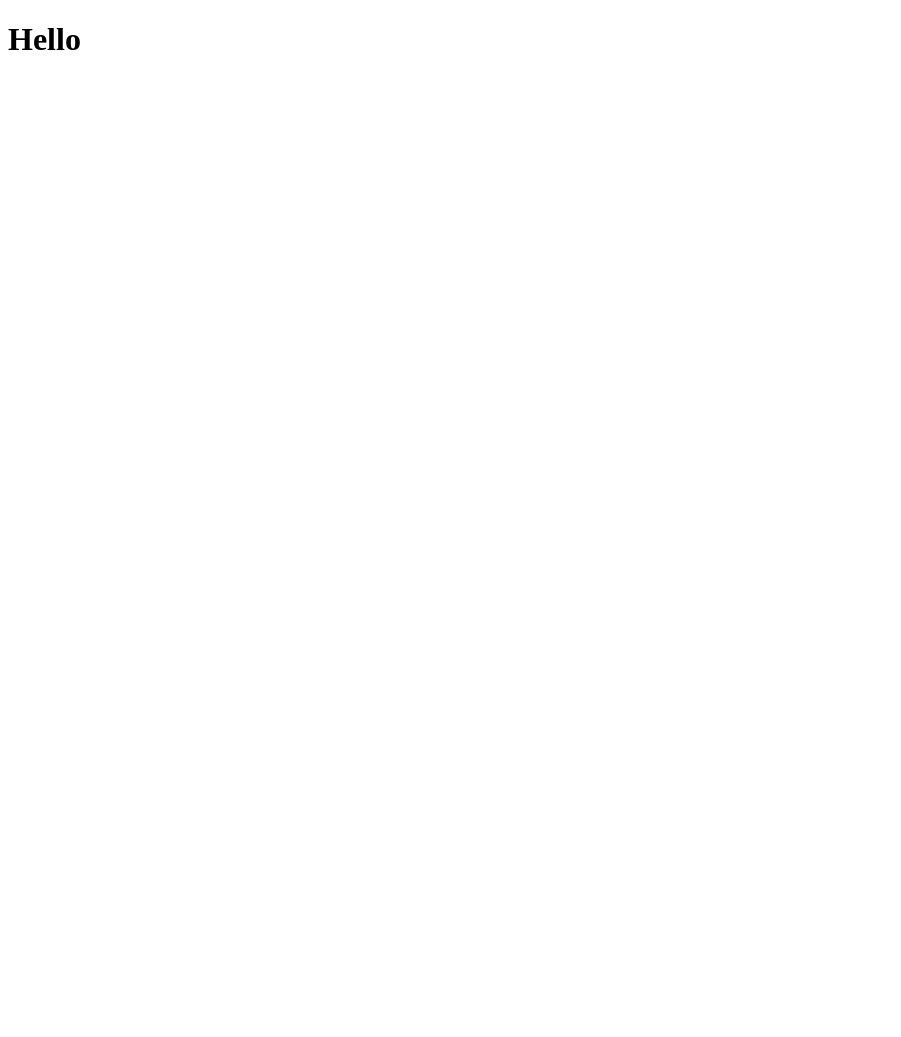
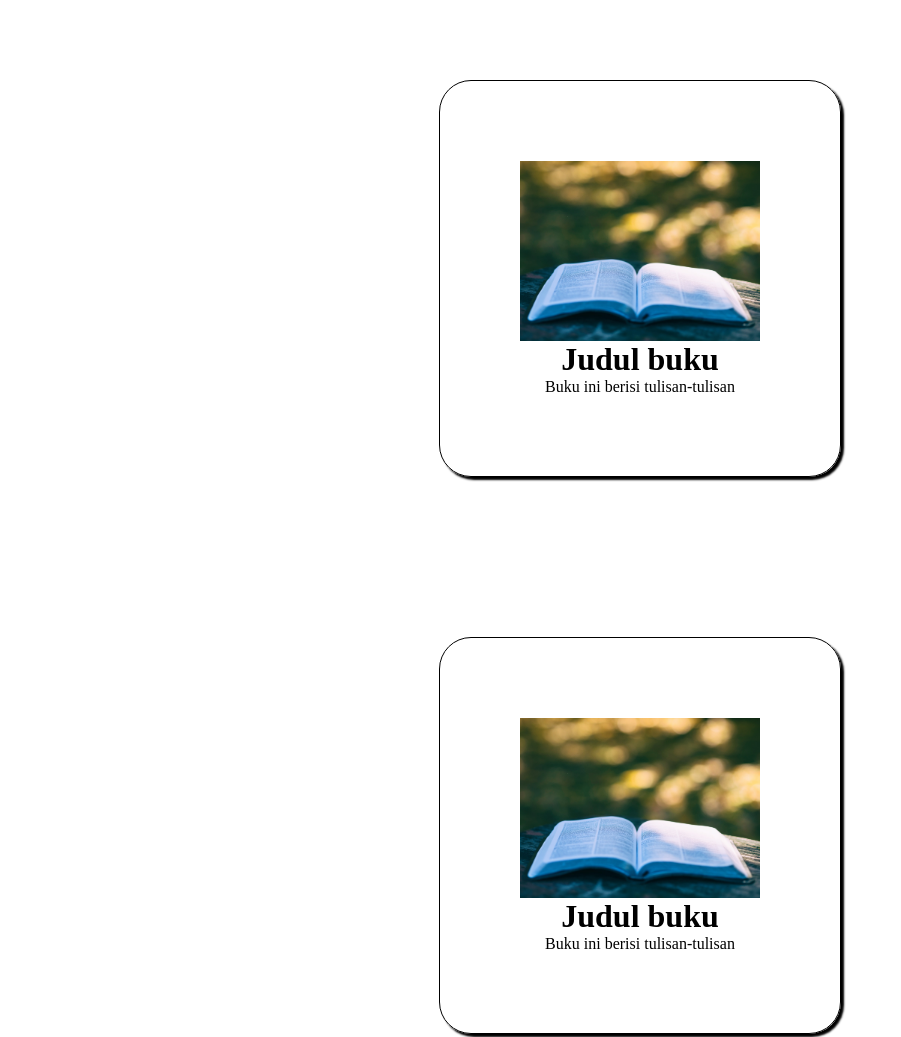
Before and after one commit to FaizKhalifah/progressive-web-report, a plain HTML site: page index.html in a window 1280 px wide. Shown: the top 1037 px of the page, without its empty margins (0-901 px from the left). Before the commit the page ends 800 px from the top, so only its background shows below. Drawn offline with Linux system fonts and the light colour scheme.

Commit message:
memperbagus tampilan web

```diff
--- a/index.html
+++ b/index.html
@@ -7,7 +7,21 @@
     <link rel="stylesheet" href="style.css">
 </head>
 <body>
-    <h1>Hello</h1>
+    <div class="books">
+        <img src="book.jpg" alt="foto buku">
+        <h1>Judul buku</h1>
+        <p>Buku ini berisi tulisan-tulisan</p>
+    </div>
+    <div class="books">
+        <img src="book.jpg" alt="foto buku">
+        <h1>Judul buku</h1>
+        <p>Buku ini berisi tulisan-tulisan</p>
+    </div>
+    <div class="books">
+        <img src="book.jpg" alt="foto buku">
+        <h1>Judul buku</h1>
+        <p>Buku ini berisi tulisan-tulisan</p>
+    </div>
 </body>
 <script src="script.js"></script>
 </html>
--- a/style.css
+++ b/style.css
@@ -0,0 +1,26 @@
+*{
+    margin: 0px;
+    padding: 0px;
+    box-sizing:border-box;
+}
+
+body, div{
+    display: flex;
+    flex-direction: column;
+    justify-content: center;
+    align-items: center;
+}
+
+div{
+    padding: 5rem;
+    margin: 5rem;
+}
+
+div{
+    border: 1px solid black;
+    border-radius: 2rem;
+    box-shadow: 3px 3px 2px black;
+}
+img{
+    width: 15rem;
+}
```
Also changed, not shown: book.jpg (added).
